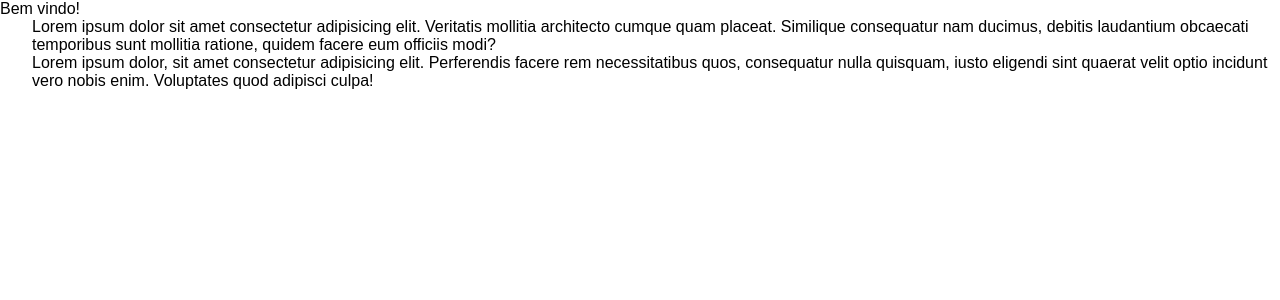
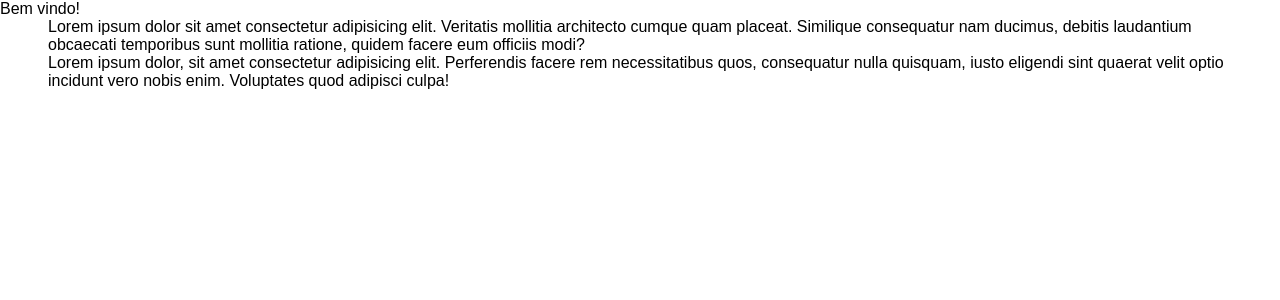
Before and after one commit to KauanCavazani/teste-workflows, a React (Vite) app: page / in a window 1280 px wide. Shown: the top 300 px of the page. Built offline with nearby package versions, Linux system fonts and the light colour scheme.

Commit message:
Co-authored-by: Kauan Cavazani <Kauan.cavazani@gmail.com>

```diff
--- a/src/index.css
+++ b/src/index.css
@@ -7,5 +7,6 @@
 
 p {
   color: black;
-  margin-left: 2rem;
+  margin-left: 3rem;
+  margin-right: 2em;
 }
```
